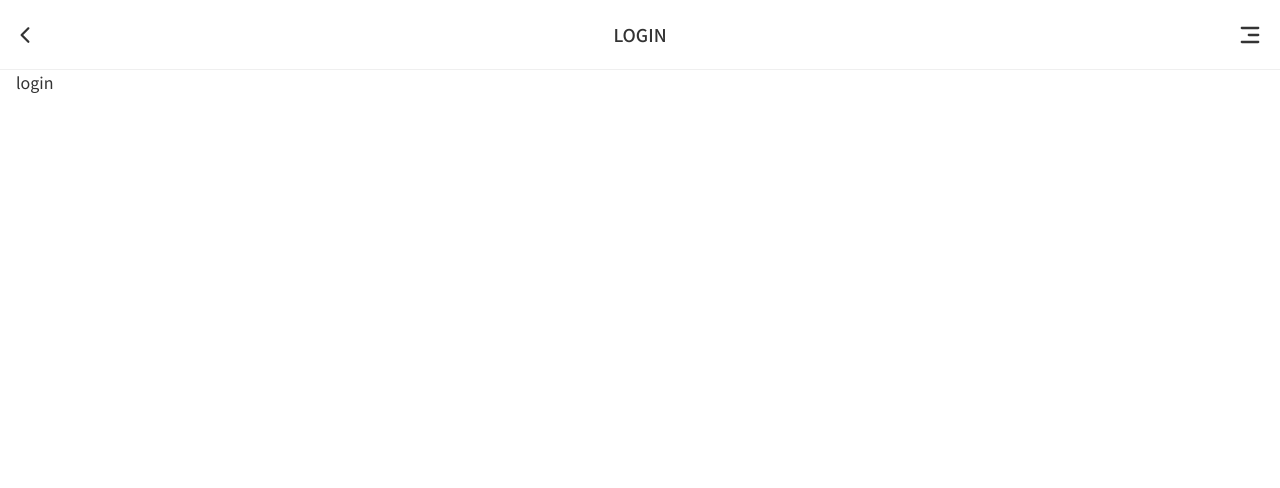
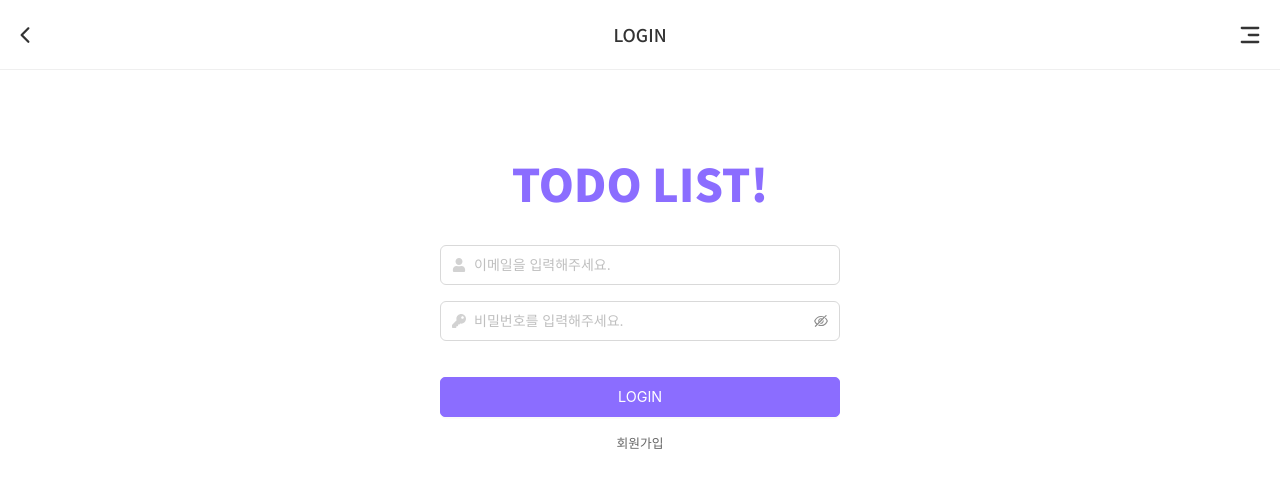
Before and after one commit to larmong/todolist, a React (Create React App) app: page /login in a window 1280 px wide. Shown: the top 488 px of the page. Built offline with nearby package versions, Linux system fonts and the light colour scheme.

Commit message:
feat: login 페이지

```diff
--- /dev/null
+++ b/src/apis/login.ts
@@ -0,0 +1,14 @@
+import AxiosInstanceCreator from 'service/api';
+
+export const loginInstance = AxiosInstanceCreator({});
+
+export const loginAPI = {
+  getLogin: async (data: GetLoginDataType) => {
+    return loginInstance.post('/auth/login', data).then((res) => res);
+  },
+};
+
+interface GetLoginDataType {
+  email: string;
+  password: string;
+}
--- a/src/commons/style/global.style.ts
+++ b/src/commons/style/global.style.ts
@@ -133,6 +133,28 @@ const GlobalStyle = css`
   textarea::placeholder {
     font-size: 14px;
   }
+
+  // antd
+  .ant-btn-reset {
+    width: 100%;
+    border: none;
+    height: auto;
+    padding: 0;
+  }
+  .ant-form-item {
+    margin-bottom: 16px;
+  }
+  .form-input {
+    height: 40px;
+    &::placeholder {
+      font-size: 14px;
+    }
+    &:hover,
+    &:active,
+    &:focus-within {
+      border: 1px solid ${Common.color.point};
+    }
+  }
 `;
 
 export default GlobalStyle;
--- a/src/components/button/index.tsx
+++ b/src/components/button/index.tsx
@@ -7,6 +7,10 @@ export default function Button(props: IPropsButton): JSX.Element {
   const dispatch = useAppDispatch();
 
   const onClickBtn = () => {
+    if (props.type === 'logout') {
+      // TODO: 로그아웃
+    }
+
     dispatch(modalActions.update(false));
   };
 
--- a/src/components/button/style.ts
+++ b/src/components/button/style.ts
@@ -2,9 +2,9 @@ import styled from '@emotion/styled';
 import { Common } from '../../commons/style/emotion';
 
 export const Wrapper = styled.div`
-  margin: 0 auto;
-  width: 50%;
-  height: 36px;
+  width: 100%;
+  height: 100%;
+  min-height: 36px;
   border-radius: 5px;
   font-size: 0.9em;
   cursor: pointer;
@@ -15,7 +15,7 @@ export const Wrapper = styled.div`
   border: 1px solid ${Common.color.point};
   background: ${Common.color.point};
   color: ${Common.color.white};
-
+  padding-top: 2px;
   &.line {
     background: ${Common.color.white};
     color: ${Common.color.point};
--- a/src/components/modal/defaultModal/index.tsx
+++ b/src/components/modal/defaultModal/index.tsx
@@ -1,5 +1,5 @@
 import { BtnGroup, Modal, ModalText, Wrapper } from './style';
-import Button from '../../button';
+import Button from 'components/button';
 
 export default function DefaultModal(): JSX.Element {
   return (
@@ -11,8 +11,8 @@ export default function DefaultModal(): JSX.Element {
           {/*<span>서브 텍스트 서브 텍스트 서브 텍스트</span>*/}
         </ModalText>
         <BtnGroup>
-          <Button text="취소" class="line" type="close" />
-          <Button />
+          <Button text="취소" class="line" />
+          <Button text="로그아웃" type="logout" />
         </BtnGroup>
       </Modal>
     </Wrapper>
--- a/src/components/modal/defaultModal/style.ts
+++ b/src/components/modal/defaultModal/style.ts
@@ -45,5 +45,6 @@ export const ModalText = styled.div`
 `;
 export const BtnGroup = styled.div`
   display: flex;
+  justify-content: center;
   gap: 10px;
 `;
--- a/src/pages/layout/style.ts
+++ b/src/pages/layout/style.ts
@@ -2,6 +2,7 @@ import styled from '@emotion/styled';
 
 export const Wrapper = styled.section`
   main {
+    height: calc(100dvh - 70px);
     padding: 0 16px;
   }
 `;
--- a/src/pages/login/index.tsx
+++ b/src/pages/login/index.tsx
@@ -1,3 +1,65 @@
+import { Button, Form, Input } from 'antd';
+import { FaKey, FaUser } from 'react-icons/fa';
+
+import { Signup, Title, Wrapper } from './style';
+import { LoginType } from 'types/login/types';
+import { loginAPI } from 'apis/login';
+import LoginButton from 'components/button';
+
 export default function Login(): JSX.Element {
-  return <>login</>;
+  const [loginForm] = Form.useForm();
+
+  const handleClickLogin = async (values: LoginType) => {
+    const { email, password } = values;
+
+    const data = await loginAPI.getLogin({
+      email: email,
+      password: password,
+    });
+  };
+
+  return (
+    <Wrapper>
+      <Title>TODO LIST!</Title>
+      <Form form={loginForm} onFinish={handleClickLogin}>
+        <Form.Item
+          name="email"
+          rules={[
+            { required: true, message: '이메일을 입력해주세요.' },
+            {
+              type: 'email',
+              message: '아이디를 이메일 형식으로 입력해주세요.',
+            },
+          ]}
+        >
+          <Input
+            className="form-input"
+            prefix={<FaUser className="form-input-icon" />}
+            placeholder="이메일을 입력해주세요."
+          />
+        </Form.Item>
+        <Form.Item
+          name="password"
+          rules={[
+            { required: true, message: '비밀번호를 입력해주세요.' },
+            { min: 6, message: '비밀번호를 6글자 이상 입력해주세요.' },
+          ]}
+        >
+          <Input.Password
+            className="form-input"
+            prefix={<FaKey className="form-input-icon" />}
+            placeholder="비밀번호를 입력해주세요."
+          />
+        </Form.Item>
+        <Form.Item>
+          <Button htmlType="submit" className="ant-btn-reset">
+            <LoginButton text="LOGIN" />
+          </Button>
+        </Form.Item>
+      </Form>
+      <Signup>
+        <span>회원가입</span>
+      </Signup>
+    </Wrapper>
+  );
 }
--- a/src/pages/login/style.ts
+++ b/src/pages/login/style.ts
@@ -0,0 +1,34 @@
+import styled from '@emotion/styled';
+import { Common } from '../../commons/style/emotion';
+
+export const Wrapper = styled.div`
+  margin: 80px auto;
+  width: 400px;
+  .ant-btn-reset {
+    height: 40px;
+    font-size: 16px;
+    margin-top: 20px;
+  }
+  .form-input-icon {
+    margin-right: 4px;
+    opacity: 0.2;
+  }
+`;
+
+export const Title = styled.div`
+  color: ${Common.color.point};
+  font-weight: 900;
+  font-size: 2.8em;
+  text-align: center;
+  margin: 30px;
+`;
+
+export const Signup = styled.div`
+  text-align: center;
+  color: ${Common.color.gray};
+  font-size: 0.8em;
+  span {
+    padding: 3px 7px;
+    cursor: pointer;
+  }
+`;
--- a/src/service/api.tsx
+++ b/src/service/api.tsx
@@ -1,6 +1,4 @@
 import axios from 'axios';
-import { message } from 'antd';
-
 import { serverErrorMessage } from 'commons/utils/error';
 
 export default function AxiosInstanceCreator(config: any) {
@@ -10,8 +8,12 @@ export default function AxiosInstanceCreator(config: any) {
     const modifiedConfig = {
       ...axiosConfig,
       baseURL: process.env.REACT_APP_BASE_API as string,
+      withCredentials: true,
+    };
+
+    Object.assign(modifiedConfig.headers, {
       'Content-Type': 'application/json',
-    };
+    });
 
     if (!modifiedConfig.headers?.Authorization) {
       Object.assign(modifiedConfig.headers, {
@@ -25,7 +27,10 @@ export default function AxiosInstanceCreator(config: any) {
   axiosInstance.interceptors.response.use(
     (response) => response,
     (error) => {
-      return message.error(serverErrorMessage(error.response.data.errorCode));
+      if (error) {
+        alert(serverErrorMessage(error.response?.data?.errorCode));
+      }
+      return Promise.reject(error);
     }
   );
 
--- a/src/store/slice/modal.ts
+++ b/src/store/slice/modal.ts
@@ -9,7 +9,7 @@ interface modalState {
 
 // value
 const initialState: modalState = {
-  value: true,
+  value: false,
 };
 
 // reducer
--- a/src/types/login/types.ts
+++ b/src/types/login/types.ts
@@ -0,0 +1,4 @@
+export interface LoginType {
+  email: string;
+  password: string;
+}
```
